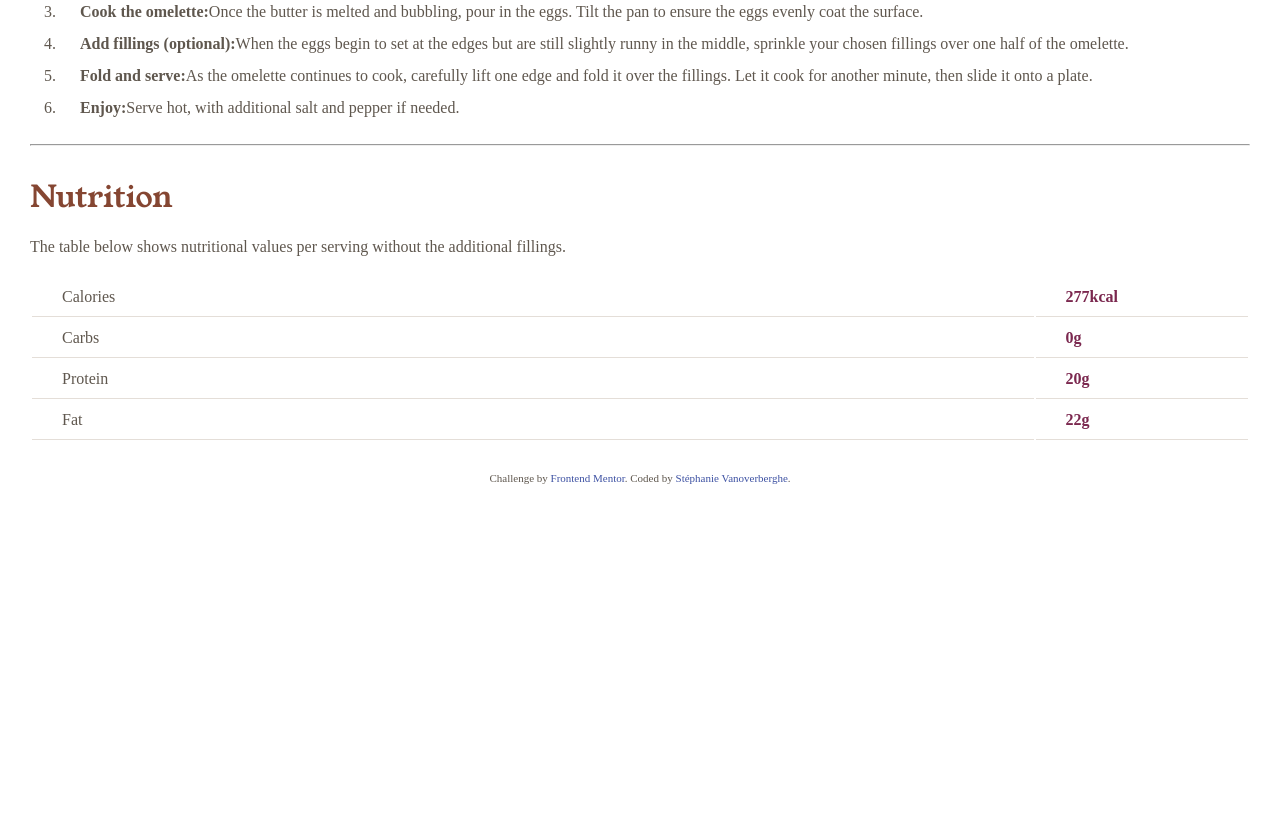
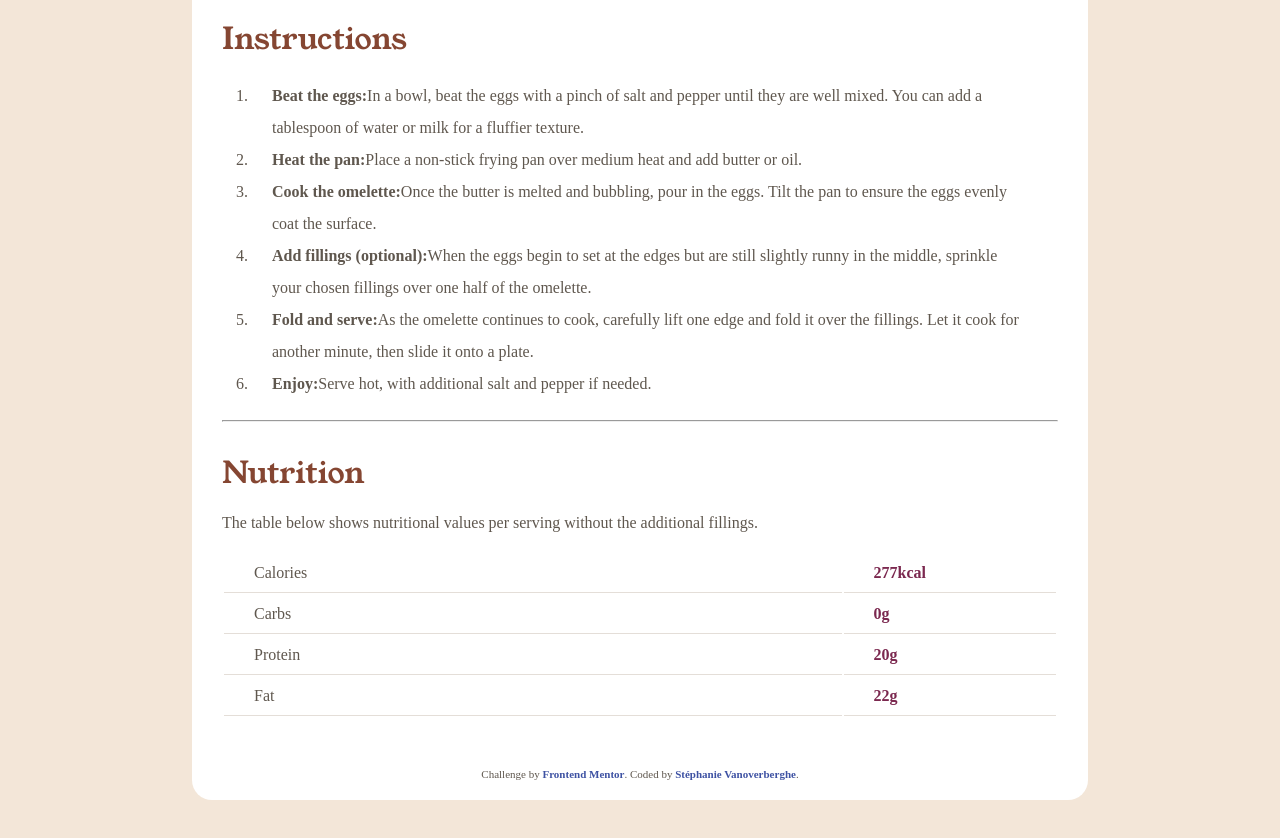
Before and after one commit to stephanievanoverberghe/recipe-page, a website: page index.html in a window 1280 px wide. Shown: the part 1258-2096 px from the top of the page. Before the commit the page ends 1742 px from the top, so only its background shows below. Drawn offline with Linux system fonts and the light colour scheme.

Commit message:
responsive

```diff
--- a/index.html
+++ b/index.html
@@ -12,6 +12,7 @@
 </head>
 
 <body>
+  <div class="container-body">
     <header class="background-image">
       <!-- <img src="./src/assets/images/image-omelette.jpeg" alt="Image de la recette"> -->
     </header>
@@ -53,7 +54,8 @@
             <li><span>Cook the omelette:</span>Once the butter is melted and bubbling, pour in the eggs. Tilt the pan to
               ensure
               the eggs evenly coat the surface.</li>
-          <li><span>Add fillings (optional):</span>When the eggs begin to set at the edges but are still slightly runny
+            <li><span>Add fillings (optional):</span>When the eggs begin to set at the edges but are still slightly
+              runny
               in the
               middle, sprinkle your chosen fillings over one half of the omelette.</li>
             <li><span>Fold and serve:</span>As the omelette continues to cook, carefully lift one edge and fold it over
@@ -65,7 +67,8 @@
         <hr>
         <section class="nutrition">
           <h2>Nutrition</h2>
-        <p class="description">The table below shows nutritional values per serving without the additional fillings.</p>
+          <p class="description">The table below shows nutritional values per serving without the additional fillings.
+          </p>
           <table>
             <tbody>
               <tr>
@@ -95,8 +98,8 @@
         Challenge by <a href="https://www.frontendmentor.io?ref=challenge" target="_blank">Frontend Mentor</a>.
         Coded by <a href="https://github.com/stephanievanoverberghe">Stéphanie Vanoverberghe</a>.
       </div>
-
     </footer>
+  </div>
 </body>
 
 </html>
--- a/src/assets/sass/_attribution.scss
+++ b/src/assets/sass/_attribution.scss
@@ -1,8 +1,16 @@
 .attribution {
     font-size: 11px;
     text-align: center;
+    padding: 2rem 0;
+
+    a {
+        color: hsl(228, 45%, 44%);
+        font-weight: 700;
+        transition: color .3s;
+
+        &:hover {
+            color: var(--dark-raspberry);
+        }
+    }
+
 }
-
-.attribution a {
-    color: hsl(228, 45%, 44%);
-}
--- a/src/assets/sass/_bases.scss
+++ b/src/assets/sass/_bases.scss
@@ -1,3 +1,5 @@
+@use 'media-queries' as *;
+
 * {
     margin: 0;
     padding: 0;
@@ -17,6 +19,14 @@ body {
     background: var(--white);
     color: var(--wenge-brown);
     font-family: var(--outfit);
+
+    @include lg {
+        background: var(--eggshell);
+        display: flex;
+        flex-direction: column;
+        justify-content: center;
+        align-items: center;
+    }
 }
 
 h1 {
--- a/src/assets/sass/style.scss
+++ b/src/assets/sass/style.scss
@@ -2,6 +2,16 @@
 @use 'variables';
 @use 'media-queries' as *;
 @use 'bases';
+
+
+.container-body {
+    @include lg {
+        width: 70%;
+        background: var(--white);
+        border-radius: 2rem;
+        margin: 10rem 0;
+    }
+}
 
 header {
     height: 20rem;
@@ -13,6 +23,8 @@ header {
 
     @include lg {
         height: 50rem;
+        border-radius: 1rem;
+        margin: 3rem 3rem 0 3rem;
     }
 }
 
```
Also changed, not shown: src/assets/css/style.css, 1 other file. Lines whose indentation alone changed are shown as unchanged.
